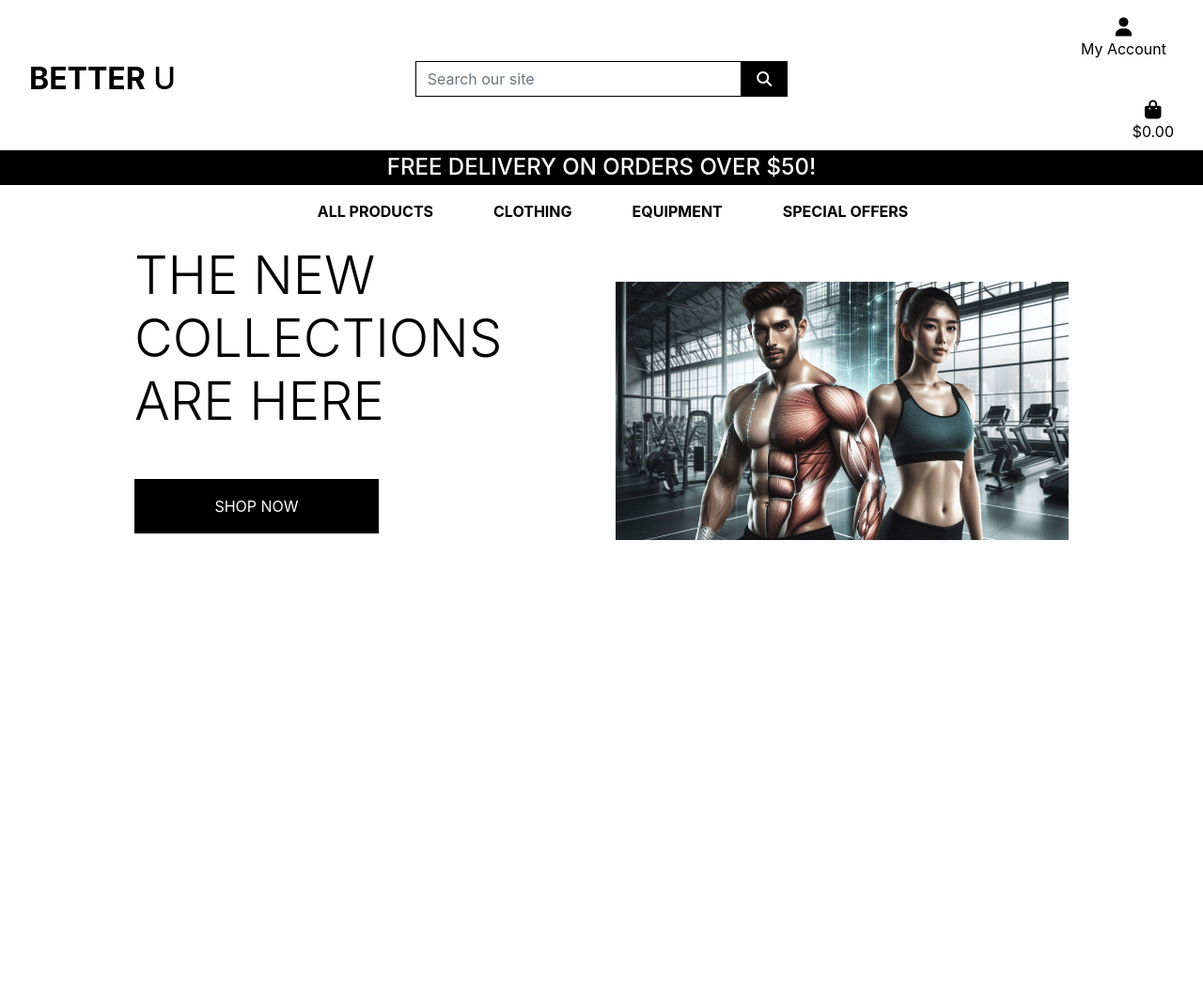
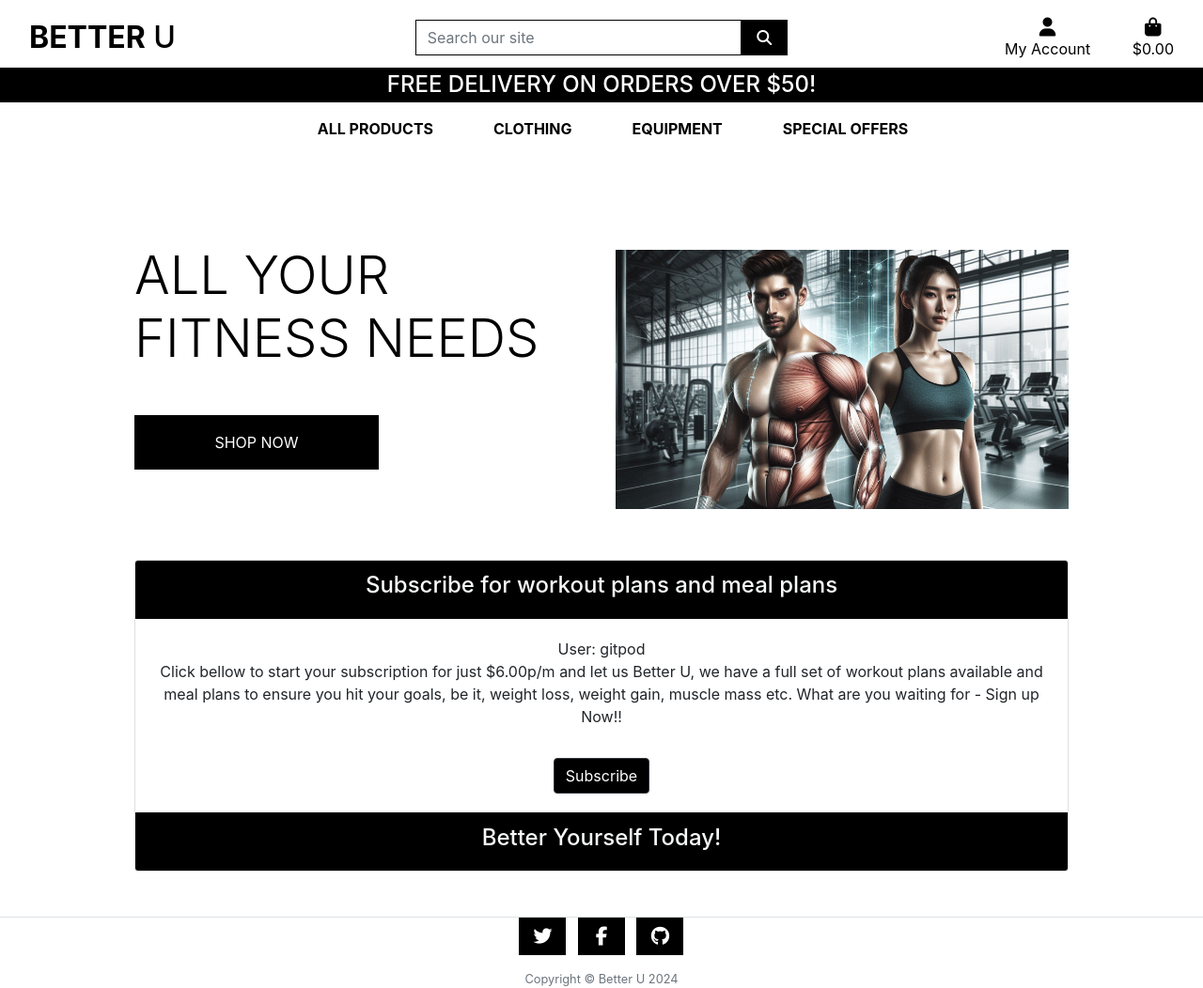
Before and after one commit to shaun6125/ci-milestone-4, a Django app: page / in a window 1280 px wide. Shown: the whole page at 94% size. Before the commit the page ends 575 px from the top, so only its background shows below. Run offline with Django 5.2, Linux system fonts and the light colour scheme; a user stored in the database is signed in; some libraries are stand-ins or nearby versions.

Commit message:
updated subscription - issue with displaying content post subscribe, cant solve. issue with logout link, also cant solve, can logout via /admin, need to focus on deployment and converting to postgre for purpose of deadline

```diff
--- a/better_u/urls.py
+++ b/better_u/urls.py
@@ -18,7 +18,7 @@
 from django.urls import path, include
 from django.conf import settings
 from django.conf.urls.static import static
-from membership import views
+
 
 
 
@@ -30,12 +30,6 @@
     path('bag/', include('bag.urls')),
     path('checkout/', include('checkout.urls')),
     path('profile/', include('profiles.urls')),
-    path('membership/', views.membership, name='membership'),
-    path('cancel/', views.cancel, name='cancel'),
-    path('success/', views.success, name='success'),
-    path('exclusive-content/', views.exclusive_content, name='exclusive_content'),
-    path('create-checkout-session/', views.create_checkout_session, name='create-checkout-session'),
-    path('direct-to-customer-portal/', views.direct_to_customer_portal, name='direct-to-customer-portal'),
-    path('collect-stripe-webhook/', views.collect_stripe_webhook, name='collect-stripe-webhook'),
+    path('membership/', include('membership.urls')),
 
 ] + static(settings.MEDIA_URL, document_root=settings.MEDIA_ROOT)
--- a/home/templates/home/index.html
+++ b/home/templates/home/index.html
@@ -16,7 +16,7 @@
         <div class="row h-100">
             <div class="col-7 col-md-6 my-auto">
                 <h1 class="display-4 logo-font text-black">
-                    The new collections are here
+                    All your fitness needs
                 </h1>
                 <div class="my-5">
                     <h4>
@@ -30,6 +30,51 @@
 
         </div>
 
+        <div class=" card text-center mt-5">
+            <div class="card-header text-light bg-dark ">
+            <h4>Subscribe for workout plans and meal plans</h4>
+            </div>
+            <div class=" card-body">
+                   <!-- Displaying User info -->
+              <div> User: {{ request.user.username }} </div>
+              <p>Click bellow to start your subscription for just $6.00p/m and let us Better U, we have a full set of workout plans available and
+                 meal plans to ensure you hit your goals, be it, weight loss, weight gain, muscle mass etc. What are you waiting for - Sign up Now!!
+              </p>
+
+              <!-- Form to redirect the user to Stripe customer portal -->
+              <form action="{% url 'membership' %}" method="POST">
+                {% csrf_token %}
+                <input type="hidden" id="session-id" name="session_id" value="{{ request.GET.session_id }}" />
+                <button class="btn btn-dark mt-3" id="checkout-and-portal-button" type="submit">Subscribe</button>
+              </form>
+            </div>
+            <div class="card-footer text-center text-light bg-dark text-body-secondary">
+              <h4>Better Yourself Today!</h4>
+            </div>
+
+        </div>
+
     </div>
+    {% if user.has_access %}
+        <p>Has Access: {{ last_record.has_access }}</p> <!-- Debug output -->
+
+
+        {% if last_record and last_record.has_access %}
+            <div class="container h-100 pt-5">
+                <div class="row h-100">
+                    <div class="col-7 col-md-6 my-auto">
+                        <h1 class="display-4 logo-font text-black">
+                            here are the workout plans. ( this is a test and an unfortunate bug i cant resolve before the deadline)
+                        </h1>
+                    </div>
+                    <div class="col-5 col-md-6 my-auto">
+                        <img src="/media/homepage_background.jpeg" class="img-fluid" style="background-image">
+                    </div>
+                </div>
+            </div>
+        {% endif %}
+
+{% endif %}
+
 
 {% endblock %}
--- a/membership/urls.py
+++ b/membership/urls.py
@@ -1,8 +1,12 @@
-# membership/urls.py
+from django.contrib import admin
 from django.urls import path, include
+from membership import views
 
 urlpatterns = [
-    path('membership/', include('membership.urls')),
-    path('exclusive_content/', include('exclusive_content.urls'))
-    # other URL patterns...
+    path('membership/', views.membership, name='membership'),
+    path('cancel/', views.cancel, name='cancel'),
+    path('success/', views.success, name='success'),
+    path('create-checkout-session/', views.create_checkout_session, name='create-checkout-session'),
+    path('direct-to-customer-portal/', views.direct_to_customer_portal, name='direct-to-customer-portal'),
+    path('collect-stripe-webhook/', views.collect_stripe_webhook, name='collect-stripe-webhook'),
 ]
--- a/templates/allauth/account/password_change.html
+++ b/templates/allauth/account/password_change.html
@@ -3,7 +3,7 @@
 {% block head_title %}
     {% trans "Change Password" %}
 {% endblock head_title %}
-{% block inner_content %}
+{% block content %}
     {% element h1 %}
         {% trans "Change Password" %}
     {% endelement %}
@@ -22,4 +22,4 @@
             <a href="{% url 'account_reset_password' %}">{% trans "Forgot Password?" %}</a>
         {% endslot %}
     {% endelement %}
-{% endblock inner_content %}
+{% endblock content %}
--- a/templates/allauth/account/password_reset_done.html
+++ b/templates/allauth/account/password_reset_done.html
@@ -5,7 +5,7 @@
 {% block head_title %}
     {% trans "Password Reset" %}
 {% endblock head_title %}
-{% block inner_content %}
+{% block content %}
     {% element h1 %}
         {% trans "Password Reset" %}
     {% endelement %}
@@ -15,4 +15,4 @@
     {% element p %}
         {% blocktrans %}We have sent you an email. If you have not received it please check your spam folder. Otherwise contact us if you do not receive it in a few minutes.{% endblocktrans %}
     {% endelement %}
-{% endblock inner_content %}
+{% endblock content %}
--- a/templates/base.html
+++ b/templates/base.html
@@ -85,17 +85,11 @@
                             <a href="{% url 'add_product' %}" class="dropdown-item">Product Management</a>
                             {% endif %}
                             <a href="{% url 'profile' %}" class="dropdown-item">My Profile</a>
+                            <a href="{% url 'membership' %}" class="dropdown-item">Membership</a>
                             <a href="{% url 'account_logout' %}" class="dropdown-item">Logout</a>
                             {% else %}
                             <a href="{% url 'account_signup' %}" class="dropdown-item">Register</a>
                             <a href="{% url 'account_login' %}" class="dropdown-item">Login</a>
-                            {% endif %}
-                            {% if user.is_authenticated %}
-                            {% if user.checkoutsessionrecord_set.last.has_access %}
-                            <a href="exclusive_content" class="dropdown-item">exclusive
-                            {% else %}
-                            <a href="#" class="dropdown-item">exclusive
-                            {% endif %}
                             {% endif %}
                         </div>
                     </li>
@@ -159,6 +153,8 @@
     {% endblock %}
 
     {% block content %}
+
+
     {% endblock %}
 
     {% block postloadjs %}
@@ -171,5 +167,40 @@
 
 
 </body>
+<footer class="border-top mt-5">
+    <div class="container px-4 px-lg-5">
+        <div class="row gx-4 gx-lg-5 justify-content-center">
+            <div class="col-md-10 col-lg-8 col-xl-7">
+                <ul class="list-inline text-center">
+                    <li class="list-inline-item">
+                        <a href="#!">
+                            <span class="fa-stack fa-lg">
+                                <i class="fas fa-circle fa-stack-2x"></i>
+                                <i class="fab fa-twitter fa-stack-1x fa-inverse bg-dark"></i>
+                            </span>
+                        </a>
+                    </li>
+                    <li class="list-inline-item">
+                        <a href="#!">
+                            <span class="fa-stack fa-lg ">
+                                <i class="fas fa-circle fa-stack-2x"></i>
+                                <i class="fab fa-facebook-f fa-stack-1x fa-inverse bg-dark"></i>
+                            </span>
+                        </a>
+                    </li>
+                    <li class="list-inline-item">
+                        <a href="#!">
+                            <span class="fa-stack fa-lg">
+                                <i class="fas fa-circle fa-stack-2x"></i>
+                                <i class="fab fa-github fa-stack-1x fa-inverse bg-dark"></i>
+                            </span>
+                        </a>
+                    </li>
+                </ul>
+                <div class="small text-center text-muted fst-italic">Copyright &copy; Better U 2024</div>
+            </div>
+        </div>
+    </div>
+</footer>
 
 </html>
--- a/templates/includes/main-nav.html
+++ b/templates/includes/main-nav.html
@@ -43,7 +43,7 @@
             <div class="dropdown-menu border-0" aria-labelledby="specials-link">
                 <a href="{% url 'products'%}?category=deals" class="dropdown-item">Deals</a>
                 <a href="{% url 'products'%}?category=clearance" class="dropdown-item">Clearance</a>
-                <a href="{% url 'products'%}?category=new_arrivals,deals,clearance" class="dropdown-item">All Specials</a>
+                <a href="{% url 'products'%}?category=deals,clearance" class="dropdown-item">All Specials</a>
             </div>
         </li>
     </ul>
```
Also changed, not shown: membership/models.py (+76 -0 lines), membership/templates/exclusive_content.html (deleted, +0 -10 lines), membership/views.py (+13 -21 lines), templates/allauth/account/logout.html (+20 -23 lines), db.sqlite3, membership/static/client.js (added).
